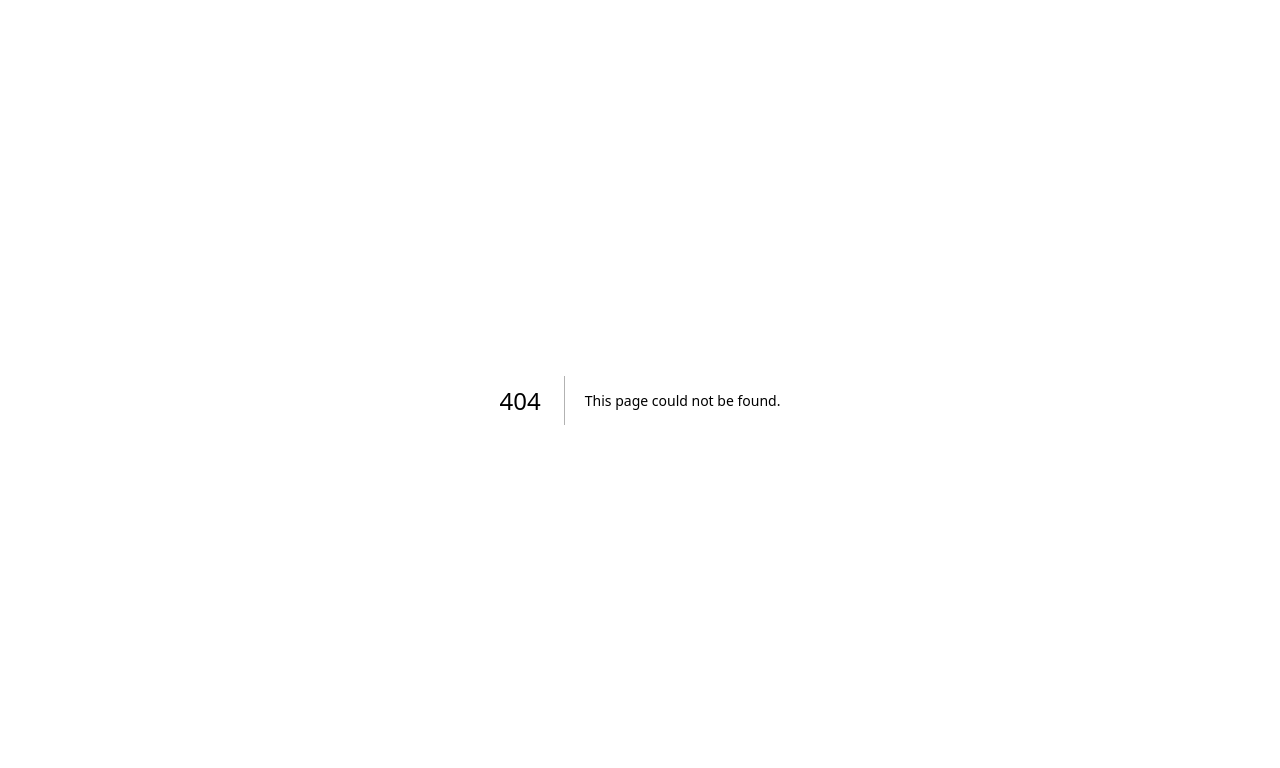
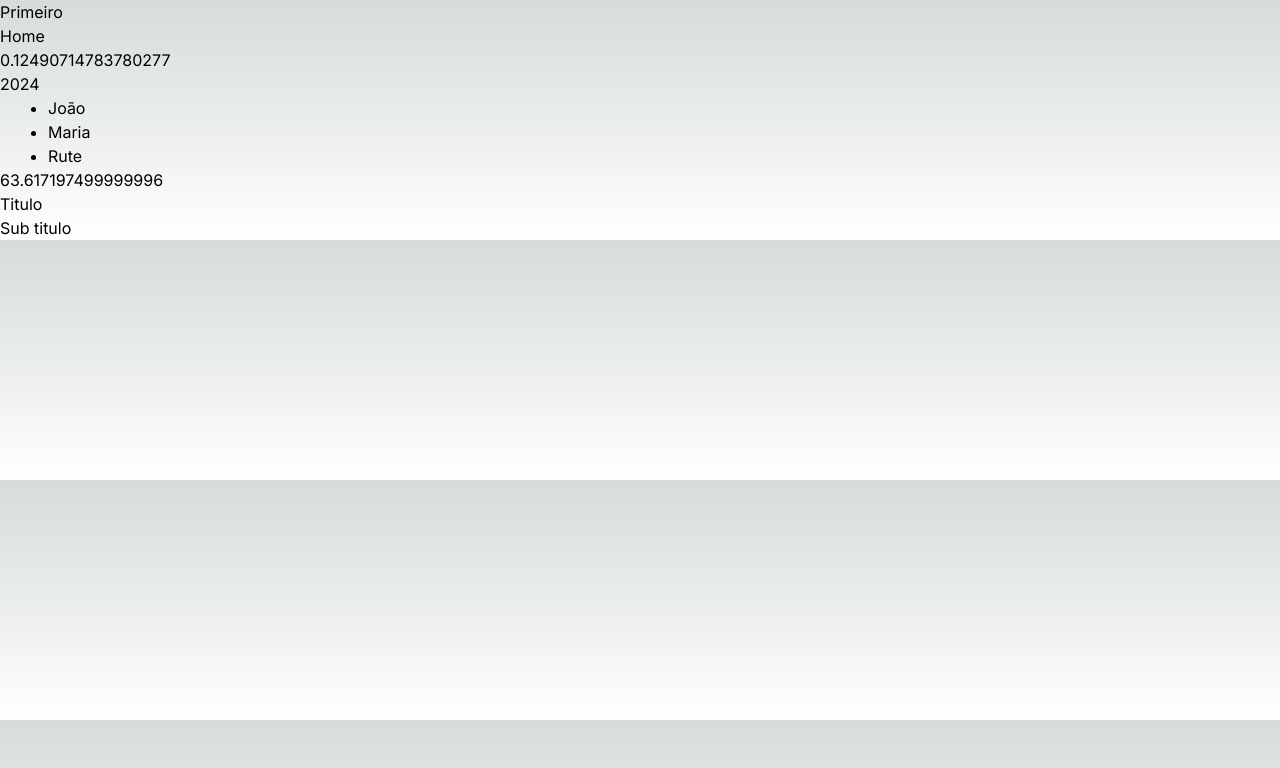
Before and after one commit to maryson011/praticandoNextjs, a Next.js app: page /primeiro in a window 1280 px wide. Before the commit this address had no page. Shown: the top 768 px of the page. Built offline with nearby package versions, Linux system fonts and the light colour scheme.

Commit message:
feat - entendendo sobre o que é possivel fazer com o jsx

```diff
--- a/src/app/page.tsx
+++ b/src/app/page.tsx
@@ -6,7 +6,7 @@ export default function Home() {
     <div>
       <h1>Masterclass Next</h1>
       <nav>
-        <Link href="/temp">Temp</Link>
+        <Link href="/primeiro">Primeiro Componente</Link>
       </nav>
     </div>
   );
--- /dev/null
+++ b/src/app/primeiro/page.tsx
@@ -0,0 +1,47 @@
+import Link from "next/link";
+
+const raio = 4.5
+const PI = 3.14159
+
+const titulo = (
+    <div>
+        <h1>Titulo</h1>
+        <h2>Sub titulo</h2>
+    </div>
+)
+
+function anoAtual() {
+    return new Date().getFullYear()
+}
+
+function gerarUmaLista() {
+    return (
+        <ul className=" pl-12 list-disc">
+            <li>João</li>
+            <li>Maria</li>
+            <li>Rute</li>
+        </ul>
+    )
+}
+
+export default function Primeiro() {
+    return (
+        <>
+            <h1>Primeiro</h1>
+            <nav>
+                <Link href="/">Home</Link>
+            </nav>
+            <div className="flex flex-col">
+                <span>{Math.random()}</span>
+                <span>{anoAtual()}</span>
+                <span>{gerarUmaLista()}</span>
+            </div>
+            <div>
+                <span>{PI * Math.pow(raio, 2)}</span>
+            </div>
+            <div>
+                {titulo}
+            </div>
+        </>
+    )
+}
--- a/src/app/temp/page.tsx
+++ /dev/null
@@ -1,12 +0,0 @@
-import Link from "next/link";
-
-export default function Page() {
-    return (
-        <>
-            <h1>Page</h1>
-            <nav>
-                <Link href="/">Home</Link>
-            </nav>
-        </>
-    )
-}
```
